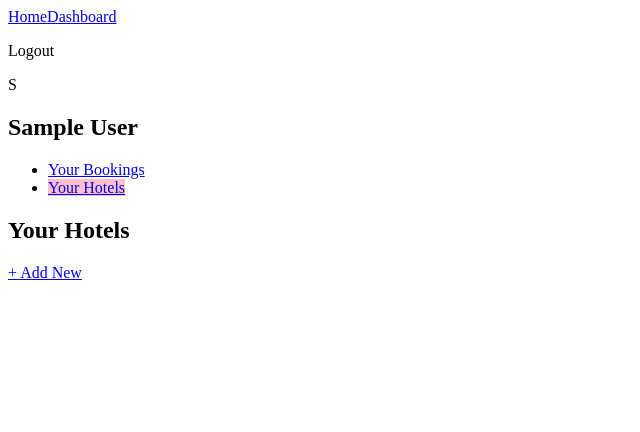
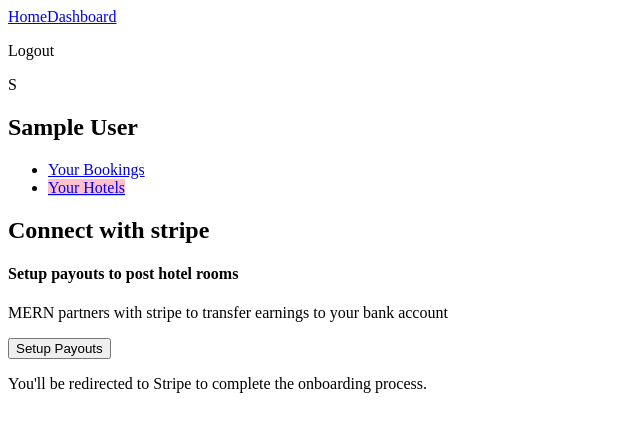
Before and after one commit to UtkarshSingh22/Marketplace-app, a React (Create React App) app in the folder client/: page /dashboard/seller in a window 1280 px wide. Shown: the top 432 px of the page, without its empty margins (0-640 px from the left). Built offline with nearby package versions, Linux system fonts and the light colour scheme; sample sign-in values are in the browser's storage.

Commit message:
Add content for new hotel page

```diff
--- a/client/src/user/DashboardSeller.js
+++ b/client/src/user/DashboardSeller.js
@@ -2,13 +2,13 @@ import { Fragment } from "react";
 import ConnectNav from "../components/ConnectNav";
 import DashboardNav from "../components/DashboardNav";
 import { Link } from "react-router-dom";
+import { useSelector } from "react-redux";
 
 const DashboardSeller = () => {
-    return (
+    const { auth } = useSelector((state) => ({ ...state }));
+
+    const connected = () => (
         <Fragment>
-            <ConnectNav />
-
-            <DashboardNav />
             <div>
                 <h2>Your Hotels</h2>
             </div>
@@ -17,6 +17,38 @@ const DashboardSeller = () => {
             </div>
         </Fragment>
     );
+
+    const notConnected = () => (
+        <Fragment>
+            <div>
+                <h2>Connect with stripe</h2>
+            </div>
+            <h4>Setup payouts to post hotel rooms</h4>
+            <p>
+                MERN partners with stripe to transfer earnings to your bank
+                account
+            </p>
+            <button>Setup Payouts</button>
+            <p>
+                You'll be redirected to Stripe to complete the onboarding
+                process.
+            </p>
+        </Fragment>
+    );
+
+    return (
+        <Fragment>
+            <ConnectNav />
+
+            <DashboardNav />
+            {auth &&
+            auth.user &&
+            auth.user.stripe_seller &&
+            auth.user.stripe_seller.charges_enabled
+                ? connected()
+                : notConnected()}
+        </Fragment>
+    );
 };
 
 export default DashboardSeller;
```
